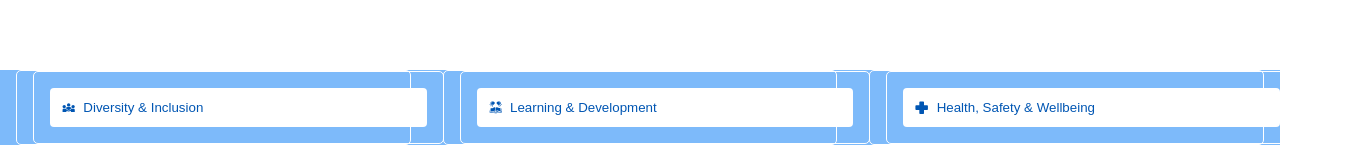
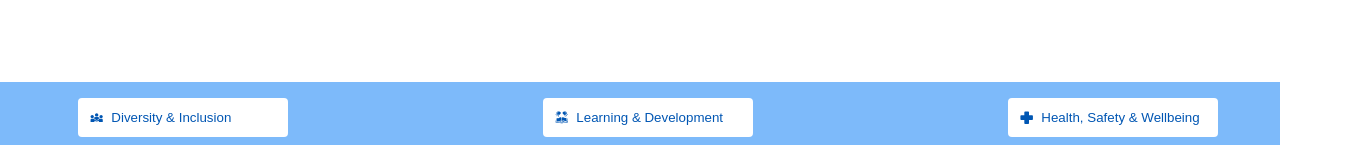
Before and after one commit to missionreadyhamish/mission-03-frontend, a React (Create React App) app: page / in a window 1280 px wide. Shown: the part 655-800 px from the top of the page, 1350 px wide, since content can reach past the window. Built offline with nearby package versions, Linux system fonts and the light colour scheme; no server answers.

Commit message:
nice looking footer

```diff
--- a/src/components/Footer.js
+++ b/src/components/Footer.js
@@ -8,34 +8,29 @@ const Header = () => {
     <footer className={styles.footer}>
         <div className={styles.griditem}>
             <div className={styles.left}>
-                    <button className={styles.button}>
+                <a href="https://turnerspeople.co.nz/turners-cars/turners-cars-diversity-and-inclusion/"><button href="https://turnerspeople.co.nz/turners-cars/turners-cars-diversity-and-inclusion/" className={styles.button}>
                     <MdDiversity3 className={styles.icon} />
                     Diversity &amp; Inclusion
-                    </button>
+                </button></a>
             </div>
         </div>
-
         <div className={styles.griditem}>
             <div className={styles.middle}>
-                    <button className={styles.button}>
+                <a href="https://turnerspeople.co.nz/turners-cars/turners-cars-learning-development/"><button className={styles.button}>
                     <GiGiftOfKnowledge className={styles.icon} />
                     Learning &amp; Development
-                    </button>
+                </button></a>
             </div>
         </div>
         <div className={styles.griditem}>
             <div className={styles.right}>
+                    <a href="https://turnerspeople.co.nz/turners-cars/turners-cars-health-safety-wellbeing/">
                     <button className={styles.button}>
                     <GiHealthNormal className={styles.icon} />
                     Health, Safety &amp; Wellbeing
-                    </button>
+                </button></a>
             </div>
         </div>
-
-
-
-
-
     </footer>
   );
 };
--- a/src/components/Footer.module.css
+++ b/src/components/Footer.module.css
@@ -3,52 +3,33 @@
   bottom: 0;
   background-color: #7dbafa;
   color: white;
-  /* height: 80px; */
   width: 100%;
-
   display: grid;
-  grid-template-columns: repeat(auto-fit, minmax(200px, 1fr));
+  grid-template-columns: repeat(auto-fit, minmax(180px, 350px));
   align-items: center;
   justify-content: space-between;
-  /* padding: 8px 8px 8px 8px; */
-  /* margin:  0 8px 0 8px; */
-  /* gap: 16px; */
-
-
+  padding: 8px 0 0 0 ;;
 }
 .footer div {
     display: grid;
-    /* width: 100%; */
-    /* background-color: #0056b3; */
+    width: 100%;
     vertical-align: middle;
-    align-items: center;;
-    margin-left: 16px;
+    align-items:flex-end;
+    margin-left: 0;
     margin-right: 16px;
-    border: 1px solid white;
-    border-radius: 5px;
-
+    gap: 16px;
 }
-/* .griditem, div.grid-tem:nth-child(3n + 1)  {
-  background-color: red;
-} */
-.griditem:nth-child(3n + 1) {
-    grid-column: 1;
-}
-div.left, div.middle, div.right {
-    padding: 8px;
-    /* background-color: #042343; */
-    /* grid-area: footArea; */
-    width: 100%;
-
+div.griditem {  margin-left: 40%;
+  margin-left: 20%;
+  margin-right: 40%;
+  width: 100%;
 }
 .footer a {
   color: white;
   text-decoration: none;
   font-weight: bold;
-  padding: 24px;
 }
 .footer a:hover {
-  background-color: #186cc6;
   text-decoration: underline;
 }
 .footer ul li  {
@@ -58,9 +39,7 @@ div.left, div.middle, div.right {
   display: flex;
   align-items: center;
   vertical-align: middle;
-  margin: 8px;
-  /* margin-top: 8px; */
-  /* margin-bottom: 8px; */
+  margin: 8px 8px 8px 8px;
   gap: 8px;
   padding: 12px 12px 12px 12px;
   border: none;
@@ -69,10 +48,22 @@ div.left, div.middle, div.right {
   color: #0056b3;
   cursor: pointer;
   transition: background-color 0.3s ease;
-  /* min-width: 75%; */
-  /* width: 90%; */
+  min-width: 60%;
+  max-width: 80%;
 }
 .button:hover {
   background-color: #0056b3;
   color: white;
 }
+div.griditem:nth-child(3n -1) {
+    /* background-color: red; */
+}
+div.left {
+    /* background-color: red;  */
+}
+div.middle {
+    /* background-color: orange;  */
+}
+div.right {
+    /* background-color: yellow;  */
+}
```
Lines whose indentation alone changed are shown as unchanged.
